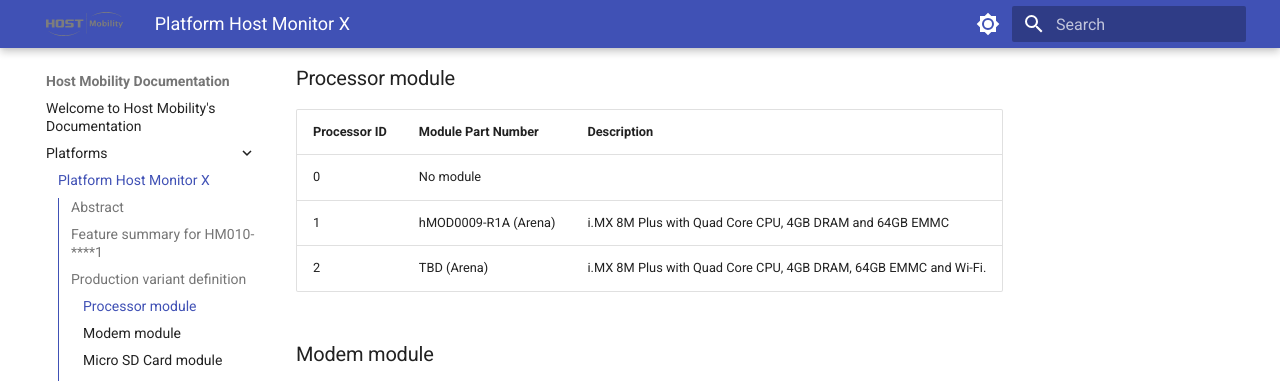
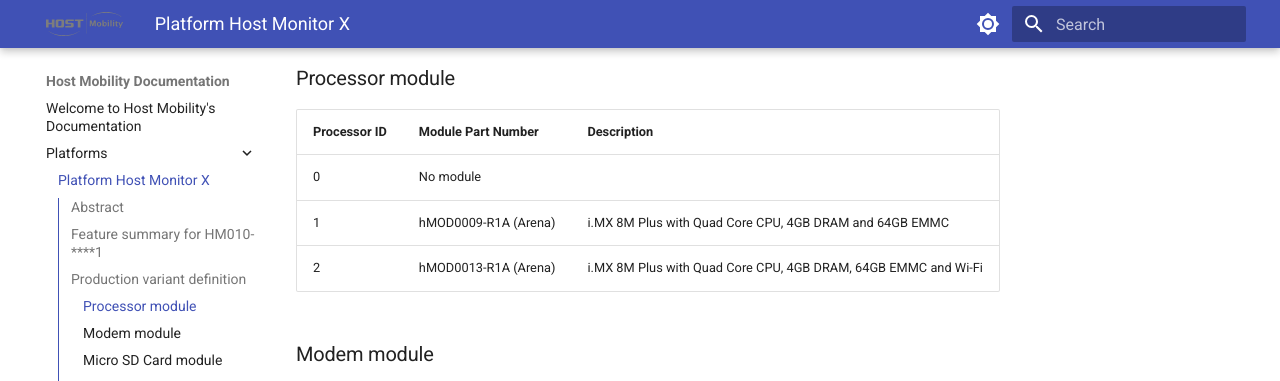
Before and after one commit to hostmobility/documentation, an MkDocs documentation site: the page built from docs/product/host-monitor-x.md, in a window 1280 px wide and 900 px high, scrolled down 2273 px. Shown: the top 381 px of the window. Built offline with MkDocs 1.6.1 and Material for MkDocs 9.7.7, drawn with Linux system fonts in a browser that asks for light colours.

Commit message:
Update host-monitor-x.md

```diff
--- a/docs/product/host-monitor-x.md
+++ b/docs/product/host-monitor-x.md
@@ -50,8 +50,8 @@
 | Processor ID | Module Part Number                 | Description                                         |
 |--------------|------------------------------------|-----------------------------------------------------|
 | 0            | No module                          |                                                     |
-| 1            | hMOD0009-R1A (Arena)               | i.MX 8M Plus with Quad Core CPU, 4GB DRAM and 64GB EMMC              |
-| 2            | TBD (Arena)                        | i.MX 8M Plus with Quad Core CPU, 4GB DRAM, 64GB EMMC and Wi-Fi. |
+| 1            | hMOD0009-R1A (Arena)               | i.MX 8M Plus with Quad Core CPU, 4GB DRAM and 64GB EMMC |
+| 2            | hMOD0013-R1A (Arena)               | i.MX 8M Plus with Quad Core CPU, 4GB DRAM, 64GB EMMC and Wi-Fi |
 
 ### Modem module
 
```
